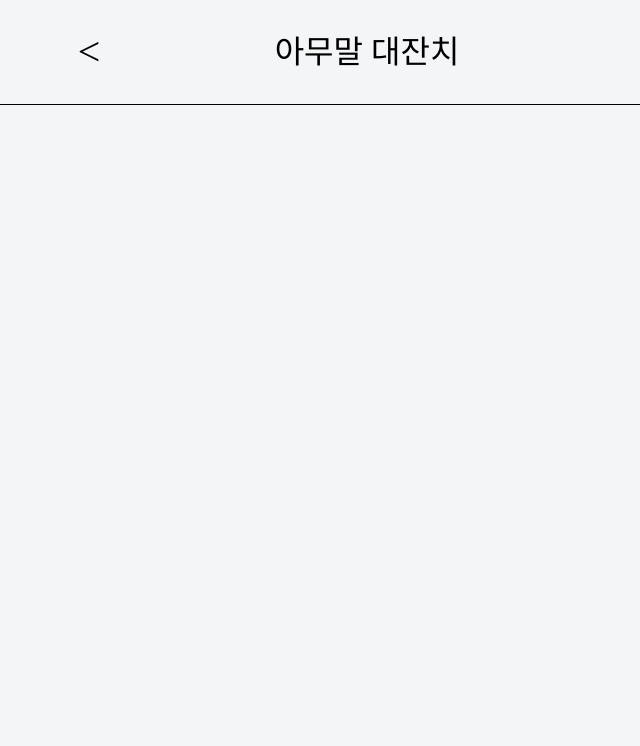
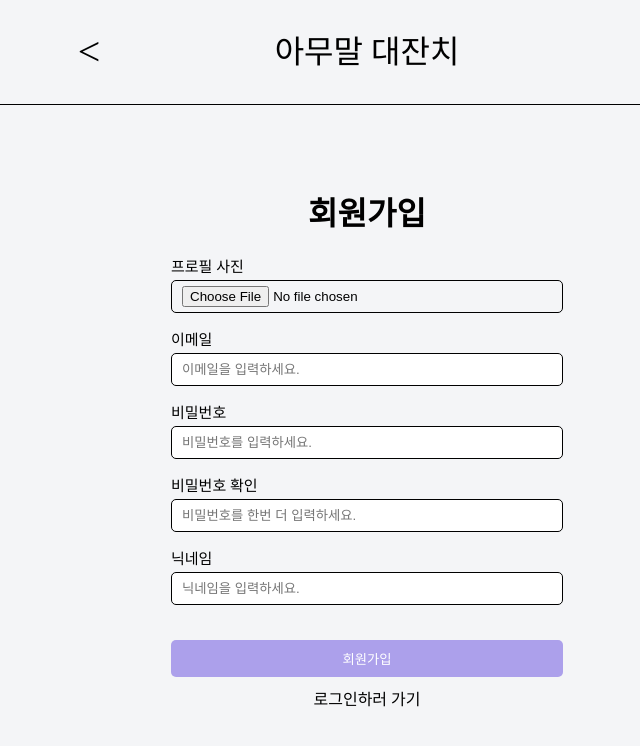
Before and after one commit to 100-hours-a-week/5-chen-react-fe, a React (Create React App) app: page /signup in a window 1280 px wide. Before the commit this address had no page. Shown: the top 746 px of the page, without its empty margins (273-913 px from the left). Built offline with nearby package versions, Linux system fonts and the light colour scheme; a web font is replaced by a local one.

Commit message:
fix inputform HOC and make signup page

```diff
--- a/src/App.js
+++ b/src/App.js
@@ -3,6 +3,7 @@ import Header from "components/Header";
 import { LoginPage } from "components/pages/LoginPage";
 import { AuthProvider } from "components/contexts/AuthContext";
 import GlobalStyle from "css/GlobalStyle";
+import SignUpPage from "components/pages/SignUpPage";
 
 function App() {
   return (
@@ -14,6 +15,7 @@ function App() {
           <Routes>
             <Route path="/" element={<LoginPage/>}/>
             <Route path="/login" element={<LoginPage/>}/>
+            <Route path="/signup" element={<SignUpPage/>}/>
           </Routes>
         </BrowserRouter>
       </AuthProvider>
--- a/src/components/MakeInputForm.jsx
+++ b/src/components/MakeInputForm.jsx
@@ -1,17 +1,13 @@
 import { useEffect, useState } from "react";
 
-export function MakeInputForm(validateFunctions) {
+export function MakeInputForm(validateFunctions, values, setValues) {
   const [visited, setVisited] = useState({})
-
-  const [values, setValues] = useState({})
 
   const [errorBag, setErrorBag] = useState({})
 
   function validate() {
-    for (const [key, func] of Object.entries(validateFunctions)) {
+    for (const [key, error] of Object.entries(validateFunctions)) {
       if (visited[key] === undefined) continue;
-      console.log(`VALIDATE ${key}`)
-      let error = func(values[key]);
       setErrorBag(bag => ({ ...bag, [key]: error }))
     }
   }
@@ -19,8 +15,8 @@ export function MakeInputForm(validateFunctions) {
   function validateAll() {
     console.log("VALIDATE ALL")
     let ok = true;
-    for (const [key, func] of Object.entries(validateFunctions)) {
-      let error = func(values[key]);
+    for (const [key, error] of Object.entries(validateFunctions)) {
+      visited[key] = true;
       if (error) ok = false;
       setErrorBag(bag => ({ ...bag, [key]: error }))
     }
--- a/src/components/pages/LoginPage.jsx
+++ b/src/components/pages/LoginPage.jsx
@@ -6,29 +6,32 @@ import { MakeInputForm } from "components/MakeInputForm.jsx";
 import { emptyOrUndefined } from "util.js";
 import LongButton from "components/buttons/LongButton";
 import { useAuth } from "components/contexts/AuthContext";
+import { useMemo, useState } from "react";
 
 
 export function LoginPage() {
   let { user, login } = useAuth();
   let navigate = useNavigate();
+
+  const [values, setValues] = useState({})
   const validateFunctions = {
-    email: (value) => {
-      if (value === "" || value === undefined) {
+    email: useMemo(() => {
+      if (emptyOrUndefined(values.email)) {
         return "이메일을 입력해주세요.";
       } else {
         return null;
       }
-    },
-    password: (value) => {
-      if (emptyOrUndefined(value)) {
+    }, [values.email]),
+    password: useMemo(() => {
+      if (emptyOrUndefined(values.password)) {
         return "비밀번호를 입력해주세요.";
       } else {
         return null;
       }
-    }
+    }, [values.password])
   }
 
-  const { values, errorBag, BlurHandlerFactory, validateAll } = MakeInputForm(validateFunctions)
+  const { errorBag, BlurHandlerFactory, validateAll } = MakeInputForm(validateFunctions, values, setValues)
 
   const handleLogin = () => {
     let valid = validateAll();
--- /dev/null
+++ b/src/components/pages/SignUpPage.jsx
@@ -0,0 +1,100 @@
+import styles from "css/SignUpPage.module.css"
+import SmallLayout from "components/layouts/SmallLayout";
+import { MakeInputForm } from "components/MakeInputForm";
+import InputBox from "components/inputs/InputBox";
+import { emptyOrUndefined } from "util";
+import LongButton from "components/buttons/LongButton";
+import { useMemo, useState } from "react";
+import { Link } from "react-router-dom";
+
+function SignUpPage() {
+  const [values, setValues] = useState({})
+
+  const validateFunctions = {
+    profile_image: useMemo(() => {
+      console.log("validate profile_image")
+      if (emptyOrUndefined(values.profile_image)) {
+        return "프로필 사진을 추가해주세요."
+      }
+      return null;
+    }, [values.profile_image]),
+    email: useMemo(() => {
+      console.log("validate email")
+      if (emptyOrUndefined(values.email)) {
+        return "프로필 사진을 추가해주세요."
+      }
+      return null;
+    }, [values.email]),
+    password: useMemo(() => {
+      console.log("validate pw")
+      if (emptyOrUndefined(values.password)) {
+        return "프로필 사진을 추가해주세요."
+      }
+      return null;
+    }, [values.password]),
+    password_confirmation: useMemo(() => {
+      console.log("validate pw_c")
+      if (emptyOrUndefined(values.password_confirmation)) {
+        return "프로필 사진을 추가해주세요."
+      }
+      return null;
+    }, [values.password_confirmation]),
+    nickname: useMemo(() => {
+      console.log("validate nickname")
+      if (emptyOrUndefined(values.nickname)) {
+        return "프로필 사진을 추가해주세요."
+      }
+      return null;
+    }, [values.nickname]),
+  }
+  let { errorBag, BlurHandlerFactory, validateAll, } = MakeInputForm(validateFunctions, values, setValues);
+
+  return <SmallLayout>
+    <h1 className={styles.pageTitle}>회원가입</h1>
+    <form className={styles.signUpForm}>
+      <InputBox
+        type="file" name="profile_image"
+        subject="프로필 사진"
+        BlurHandlerFactory={BlurHandlerFactory}
+        errorBag={errorBag}
+      >
+      </InputBox>
+      <InputBox
+        type="text" name="email"
+        subject="이메일"
+        placeholderText="이메일을 입력하세요."
+        BlurHandlerFactory={BlurHandlerFactory}
+        errorBag={errorBag}
+      >
+      </InputBox>
+      <InputBox
+        type="password" name="password"
+        subject="비밀번호"
+        placeholderText="비밀번호를 입력하세요."
+        BlurHandlerFactory={BlurHandlerFactory}
+        errorBag={errorBag}
+      >
+      </InputBox>
+      <InputBox
+        type="password" name="password_confirmation"
+        subject="비밀번호 확인"
+        placeholderText="비밀번호를 한번 더 입력하세요."
+        BlurHandlerFactory={BlurHandlerFactory}
+        errorBag={errorBag}
+      >
+      </InputBox>
+      <InputBox
+        type="text" name="nickname"
+        subject="닉네임"
+        placeholderText="닉네임을 입력하세요."
+        BlurHandlerFactory={BlurHandlerFactory}
+        errorBag={errorBag}
+      >
+      </InputBox>
+    </form>
+    <LongButton handleOnclick={validateAll}>회원가입</LongButton>
+    <Link to="/login">로그인하러 가기</Link>
+  </SmallLayout>;
+}
+
+export default SignUpPage;
--- /dev/null
+++ b/src/css/SignUpPage.module.css
@@ -0,0 +1,14 @@
+.pageTitle {
+    font-size: var(--font-size-32);
+    font-weight: var(--font-weight-700);
+    margin-bottom: 15px;
+}
+
+.signUpForm {
+    width: 100%;
+    padding: 0 15px 0 15px;
+
+    display: flex;
+    flex-direction: column;
+    justify-content: center;
+}
```
